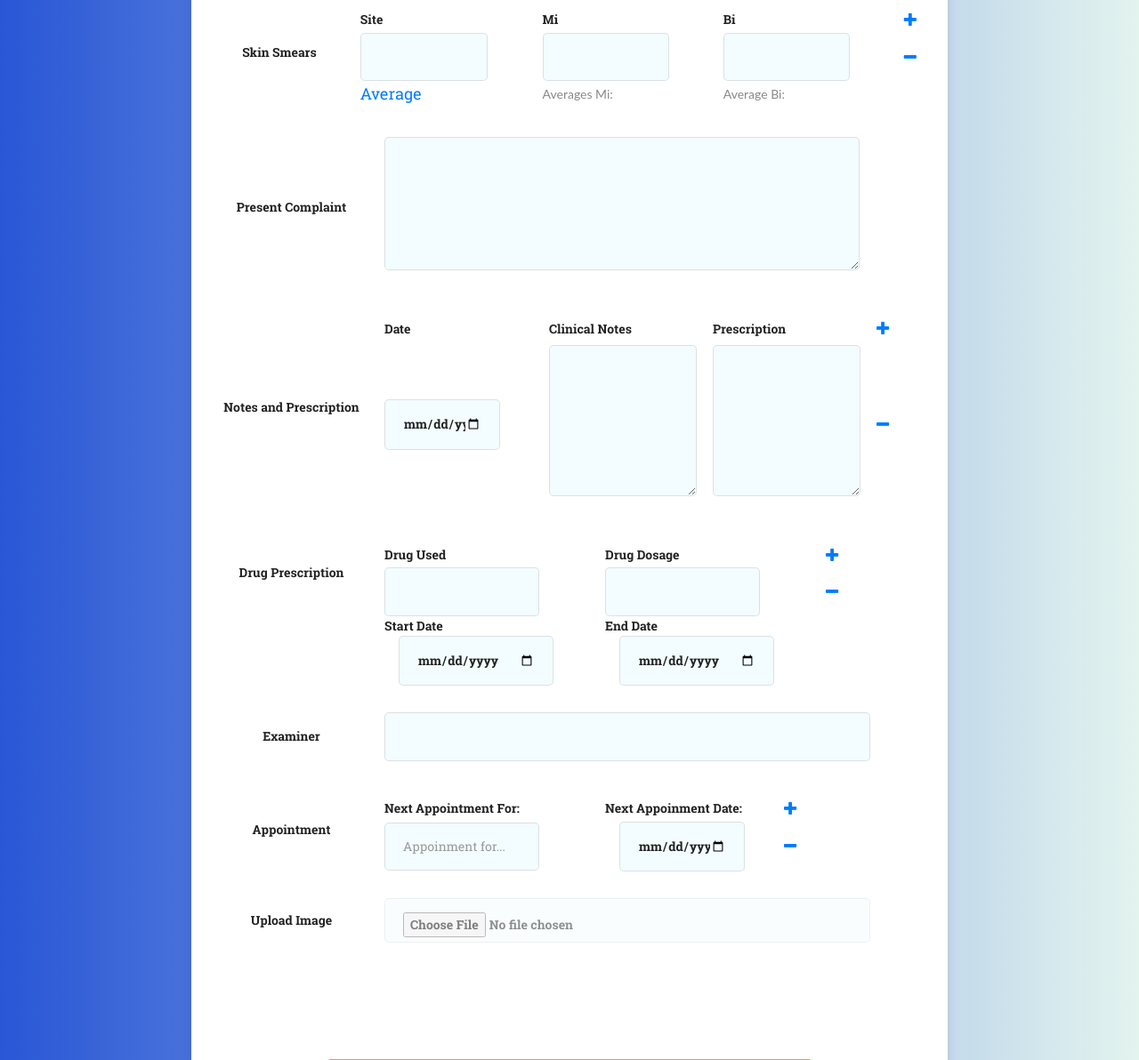
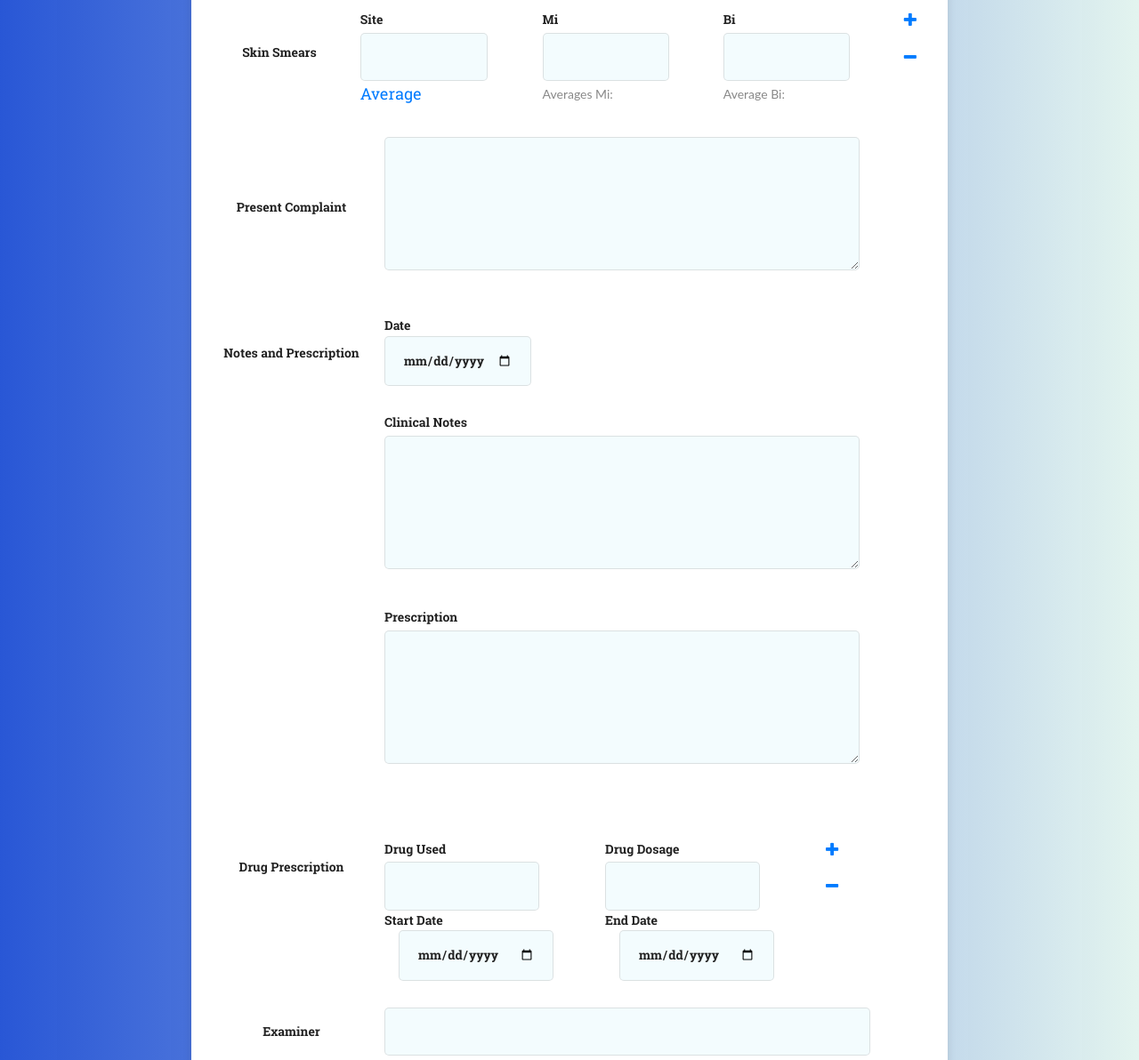
Before and after one commit to Jaydeep21/BLP, a PHP site: page /BLP/modules/followup.php?pid=1 in a window 1280 px wide. Shown: the part 92-1284 px from the top of the page at 89% size. Run offline with PHP 8.4, Linux system fonts and the light colour scheme; a user stored in the database is signed in; lists and menus that the app fills with data are empty; some libraries are stand-ins or nearby versions.

Commit message:
Changes to notes & prescription

```diff
--- a/modules/followup.php
+++ b/modules/followup.php
@@ -116,27 +116,24 @@ if(!isset($_SESSION['id'])){
                             <textarea name="Complaint" id="Complaint" placeholder=""  ></textarea>
                         </div>
 
-                       <div class="form-group">
-                            <label  class="form-label">Notes and Prescription</label>
+                        <div class="form-group">
+                            <label  class="form-label" style="align-self: flex-start;padding-top: 40px;">Notes and Prescription</label>
+                            <table style="padding-left: 34px ;margin-top: 9px" id="tb2" class="form-label">
+                            <tbody>
+                                <tr class="tr-header"><th>Date</th></tr>
+                                <tr class="form-textarea"><th><input style="width: 165px" type="date" name="name[]" class="valid"></th></tr>
 
-                             <table style="padding-left: 34px ;margin-top: 9px;" id="tb2" class="form-label">
+                                <tr><th>Clinical Notes</th></tr>
+                                <tr><th><div class="form-textarea">
+                                            <textarea name="Cnotes[]" class="valid"></textarea>
+                                        </div></th></tr>
 
-                                    <tbody>
-                                        <tr class="tr-header">
-                                            <th>Date</th>
-                                            <th>Clinical Notes</th>
-                                            <th>Prescription</th>
-                                            <th><a href="javascript:void(0);" style="font-size:18px;" id="addMore2" title="Add More Person"><span class="fa fa-plus"></span></a></th>
-                                        <tr>
-                                            <td><input type="date" name="name[]" class="valid"></td>
-                                            <td><textarea name="Prescription[]" class="valid"></textarea></td>
-                                            <td><textarea name="Cnotes[]" class="valid"></textarea></td>
-                                            <td><a href='javascript:void(0);' style="font-size:18px;" class='remove2' title="Remove"><span class='fa fa-minus'></span></a></td>
-                                        </tr>
-
-                                    </tbody>
-
-                            </table>
+                                <tr><th>Prescription</th></tr>
+                                <tr><th><div class="form-textarea">
+                                            <textarea name="Prescription[]" class="valid"></textarea>
+                                        </div></th></tr>
+                            </tbody>
+                           </table>
                         </div>
 
                        <div class="form-group">
```
